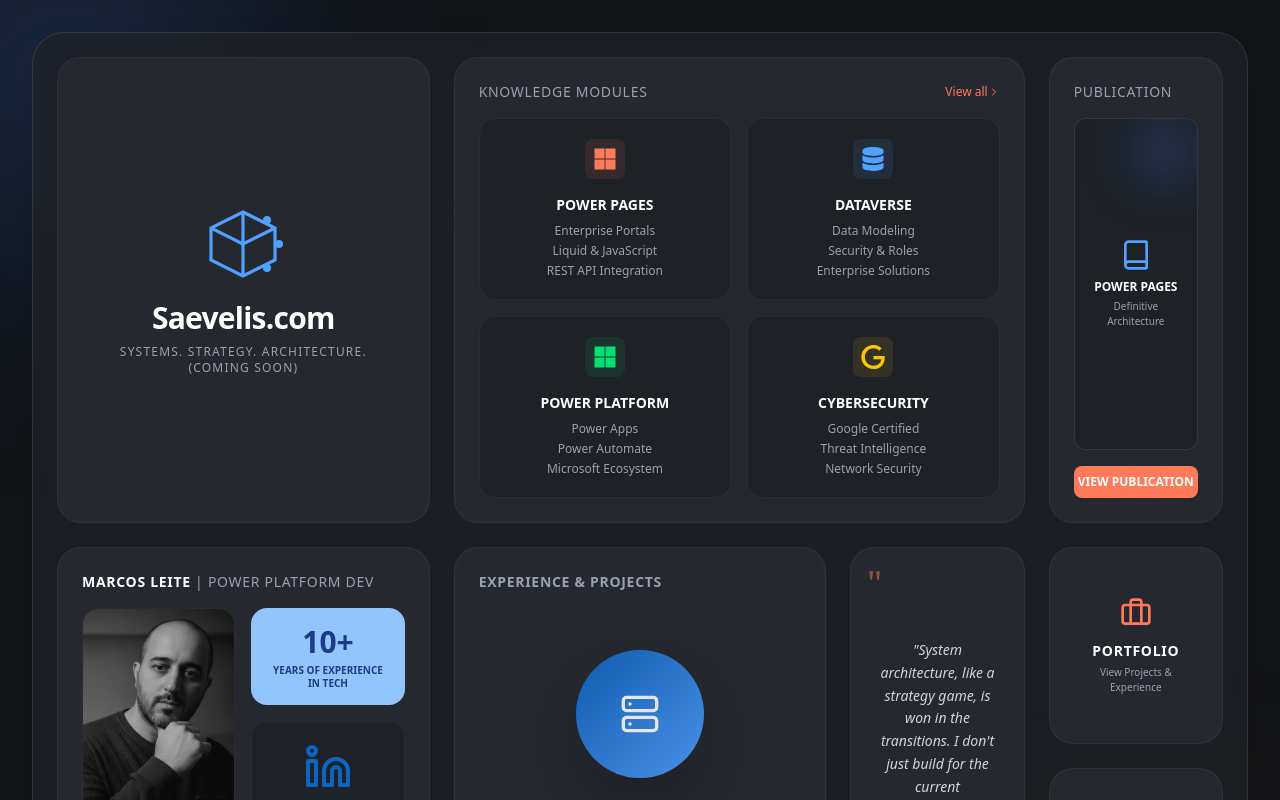
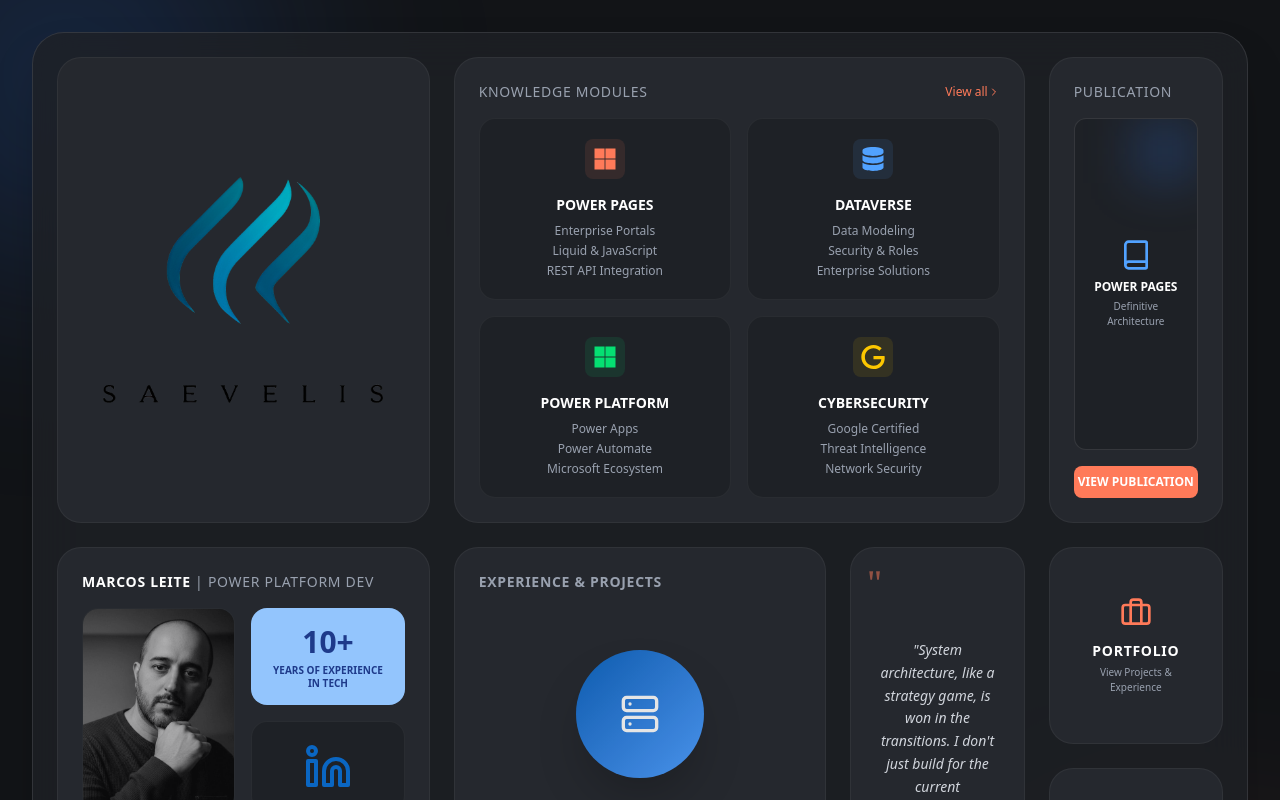
Before and after one commit to marcosleite8/portfolio, a React (Vite) app: page / in a window 1280 px wide. Shown: the top 800 px of the page. Built offline with nearby package versions, Linux system fonts and the light colour scheme.

Commit message:
logo
logo upload

```diff
--- a/src/pages/Home.tsx
+++ b/src/pages/Home.tsx
@@ -12,21 +12,15 @@
 
       {/* Brand */}
       <div className="lg:col-span-4 bg-[#25282E] rounded-3xl p-8 flex flex-col items-center justify-center border border-white/5 relative overflow-hidden group">
+        {/* Efeito de brilho ao passar o mouse - mantido conforme solicitado */}
         <div className="absolute inset-0 bg-gradient-to-br from-blue-500/10 to-transparent opacity-0 group-hover:opacity-100 transition-opacity"></div>
-        <div className="w-20 h-20 mb-4 text-blue-400">
-          <svg viewBox="0 0 100 100" fill="none" xmlns="http://www.w3.org/2000/svg">
-            <path d="M50 10 L90 30 L90 70 L50 90 L10 70 L10 30 Z" stroke="currentColor" strokeWidth="4" />
-            <path d="M50 10 L50 50 L90 30" stroke="currentColor" strokeWidth="4" />
-            <path d="M10 30 L50 50 L50 90" stroke="currentColor" strokeWidth="4" />
-            <circle cx="80" cy="20" r="5" fill="currentColor" />
-            <circle cx="95" cy="50" r="5" fill="currentColor" />
-            <circle cx="80" cy="80" r="5" fill="currentColor" />
-          </svg>
-        </div>
-        <h1 className="text-3xl font-bold tracking-tight mb-2">Saevelis.com</h1>
-        <p className="text-xs text-gray-400 tracking-widest uppercase text-center">
-          Systems. Strategy. Architecture.<br/>(Coming Soon)
-        </p>
+
+        {/* Seu Logo */}
+        <img
+          src="/logo_saevelis.png"
+          alt="Saevelis Logo"
+          className="w-full max-w-[280px] h-auto object-contain relative z-10 transition-transform duration-500 group-hover:scale-105"
+        />
       </div>
 
       {/* Skills */}
```
Also changed, not shown: public/logo_saevelis.png (added).
